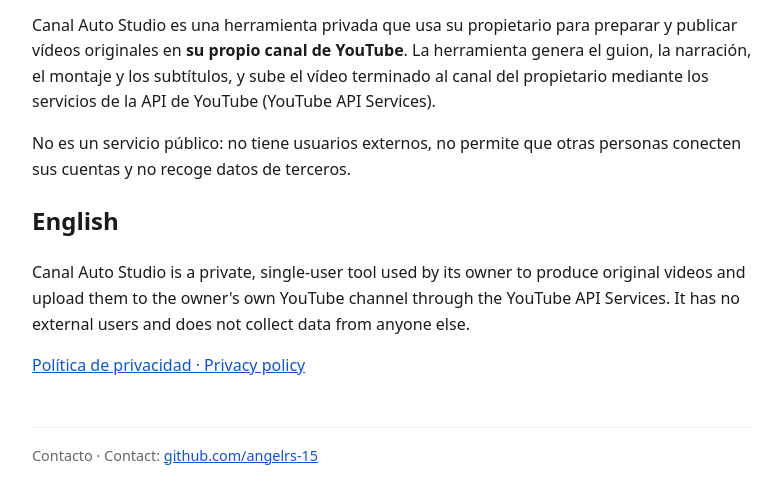
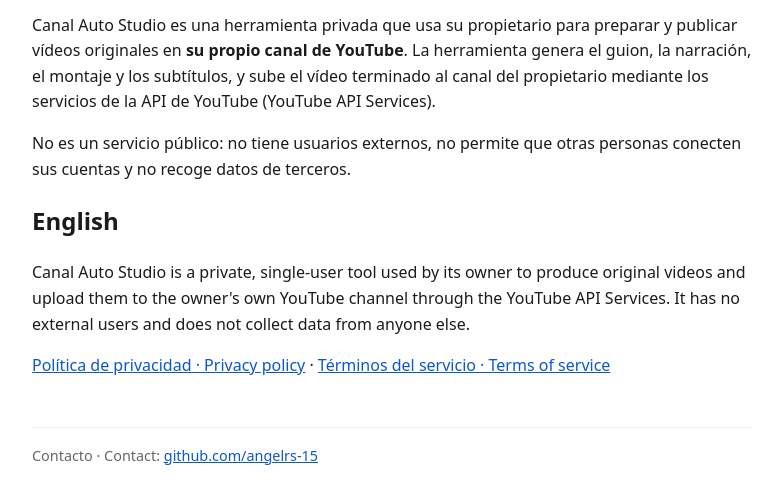
Before and after one commit to angelrs-15/angelrs-15.github.io, a plain HTML site: page index.html in a window 1280 px wide. Shown: the part 139-642 px from the top of the page, without its empty margins (248-1029 px from the left). Drawn offline with Linux system fonts and the light colour scheme.

Commit message:
Actualiza index.html

```diff
--- a/index.html
+++ b/index.html
@@ -27,7 +27,7 @@ y no recoge datos de terceros.</p>
 upload them to the owner's own YouTube channel through the YouTube API Services. It has no external users
 and does not collect data from anyone else.</p>
 
-<p><a href="privacy.html">Política de privacidad · Privacy policy</a></p>
+<p><a href="privacy.html">Política de privacidad · Privacy policy</a> · <a href="terms.html">Términos del servicio · Terms of service</a></p>
 
 <footer>Contacto · Contact: <a href="https://github.com/angelrs-15">github.com/angelrs-15</a></footer>
 </body>
```
